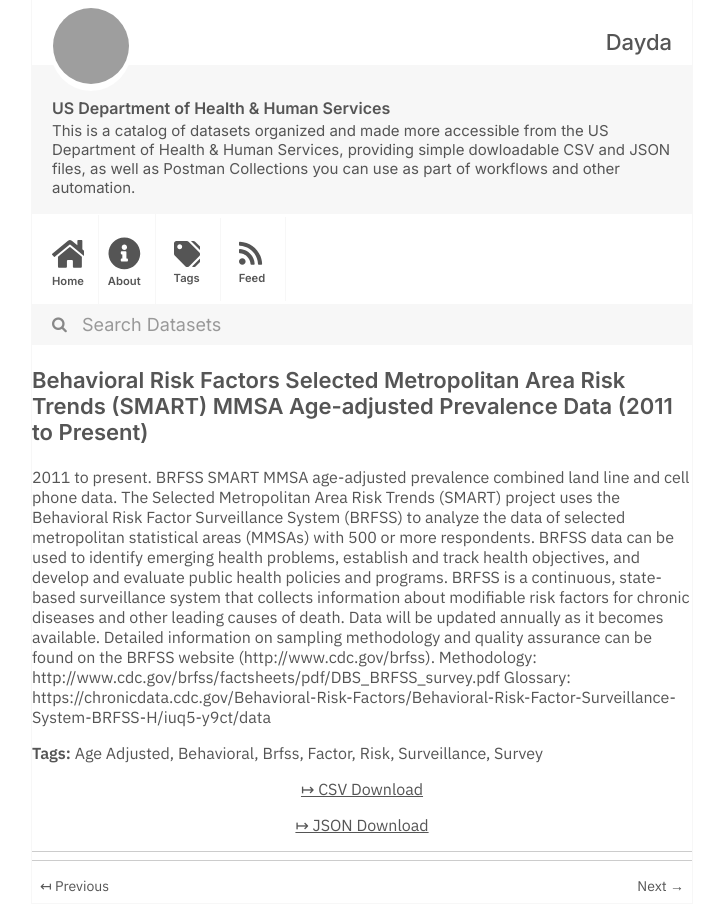
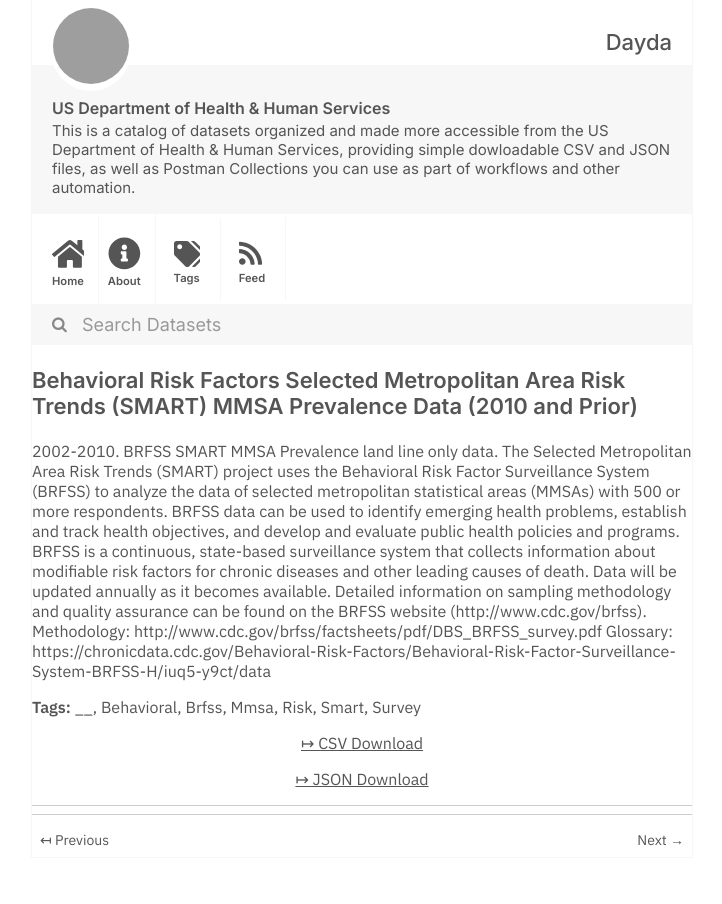
Before and after one commit to dayda-entities/us-department-of-health-and-human-services, a Jekyll site: the page built from _posts/2020-11-10-behavioral-risk-factors-select.md, in a window 1280 px wide, cut to the strip 0-904 px from the top of the page. Shown: the whole strip, without its empty margins (278-1000 px from the left). Built offline with Jekyll 4.4.1, drawn with Linux system fonts in a browser that asks for light colours; grey boxes are pictures that could not be loaded.

Commit message:
Publish Data

```diff
--- a/_posts/2020-11-10-behavioral-risk-factors-select.md
+++ b/_posts/2020-11-10-behavioral-risk-factors-select.md
@@ -1,23 +1,23 @@
 ---
 title: >-
   Behavioral Risk Factors Selected Metropolitan Area Risk Trends (SMART) MMSA
-  Age-adjusted Prevalence Data (2011 to Present)
-created: '2020-11-10T16:17:21.793490'
-modified: '2021-04-17T02:27:27.106878'
+  Prevalence Data (2010 and Prior)
+created: '2020-11-10T16:18:39.206601'
+modified: '2021-04-17T02:31:36.056201'
 state: active
 type: dataset
 tags:
-  - Age Adjusted
+  - __
   - Behavioral
   - Brfss
-  - Factor
+  - Mmsa
   - Risk
-  - Surveillance
+  - Smart
   - Survey
 groups: []
-csv_url: 'https://data.cdc.gov/api/views/at7e-uhkc/rows.csv?accessType=DOWNLOAD'
-json_url: 'https://data.cdc.gov/api/views/at7e-uhkc/rows.json?accessType=DOWNLOAD'
+csv_url: 'https://data.cdc.gov/api/views/waxm-p5qv/rows.csv?accessType=DOWNLOAD'
+json_url: 'https://data.cdc.gov/api/views/waxm-p5qv/rows.json?accessType=DOWNLOAD'
 layout: post
 
 ---
-2011 to present. BRFSS SMART MMSA age-adjusted prevalence combined land line and cell phone data. The Selected Metropolitan Area Risk Trends (SMART) project uses the Behavioral Risk Factor Surveillance System (BRFSS) to analyze the data of selected metropolitan statistical areas (MMSAs) with 500 or more respondents. BRFSS data can be used to identify emerging health problems, establish and track health objectives, and develop and evaluate public health policies and programs. BRFSS is a continuous, state-based surveillance system that collects information about modifiable risk factors for chronic diseases and other leading causes of death. Data will be updated annually as it becomes available. Detailed information on sampling methodology and quality assurance can be found on the BRFSS website (http://www.cdc.gov/brfss). Methodology: http://www.cdc.gov/brfss/factsheets/pdf/DBS_BRFSS_survey.pdf Glossary: https://chronicdata.cdc.gov/Behavioral-Risk-Factors/Behavioral-Risk-Factor-Surveillance-System-BRFSS-H/iuq5-y9ct/data
+2002-2010. BRFSS SMART MMSA Prevalence land line only data. The Selected Metropolitan Area Risk Trends (SMART) project uses the Behavioral Risk Factor Surveillance System (BRFSS) to analyze the data of selected metropolitan statistical areas (MMSAs) with 500 or more respondents. BRFSS data can be used to identify emerging health problems, establish and track health objectives, and develop and evaluate public health policies and programs. BRFSS is a continuous, state-based surveillance system that collects information about modifiable risk factors for chronic diseases and other leading causes of death. Data will be updated annually as it becomes available. Detailed information on sampling methodology and quality assurance can be found on the BRFSS website (http://www.cdc.gov/brfss). Methodology: http://www.cdc.gov/brfss/factsheets/pdf/DBS_BRFSS_survey.pdf Glossary: https://chronicdata.cdc.gov/Behavioral-Risk-Factors/Behavioral-Risk-Factor-Surveillance-System-BRFSS-H/iuq5-y9ct/data
```
